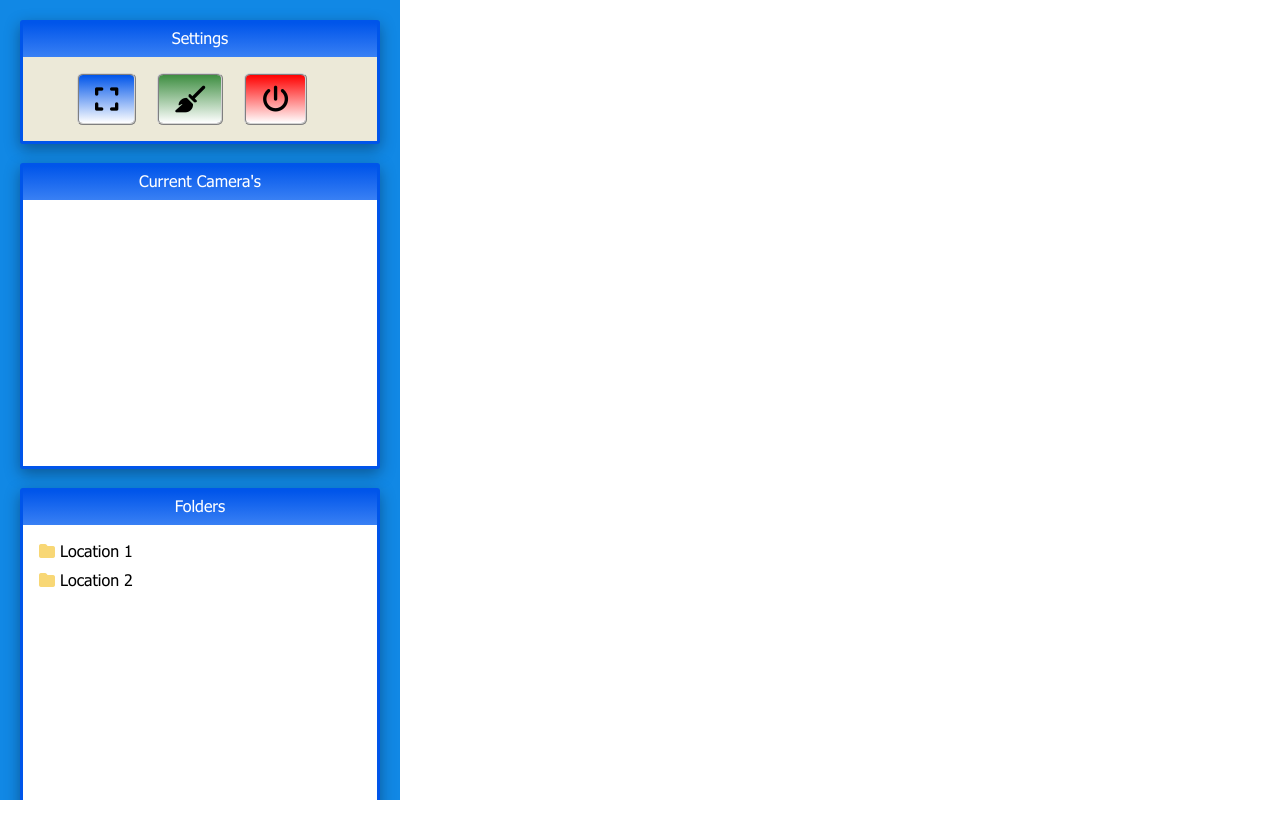
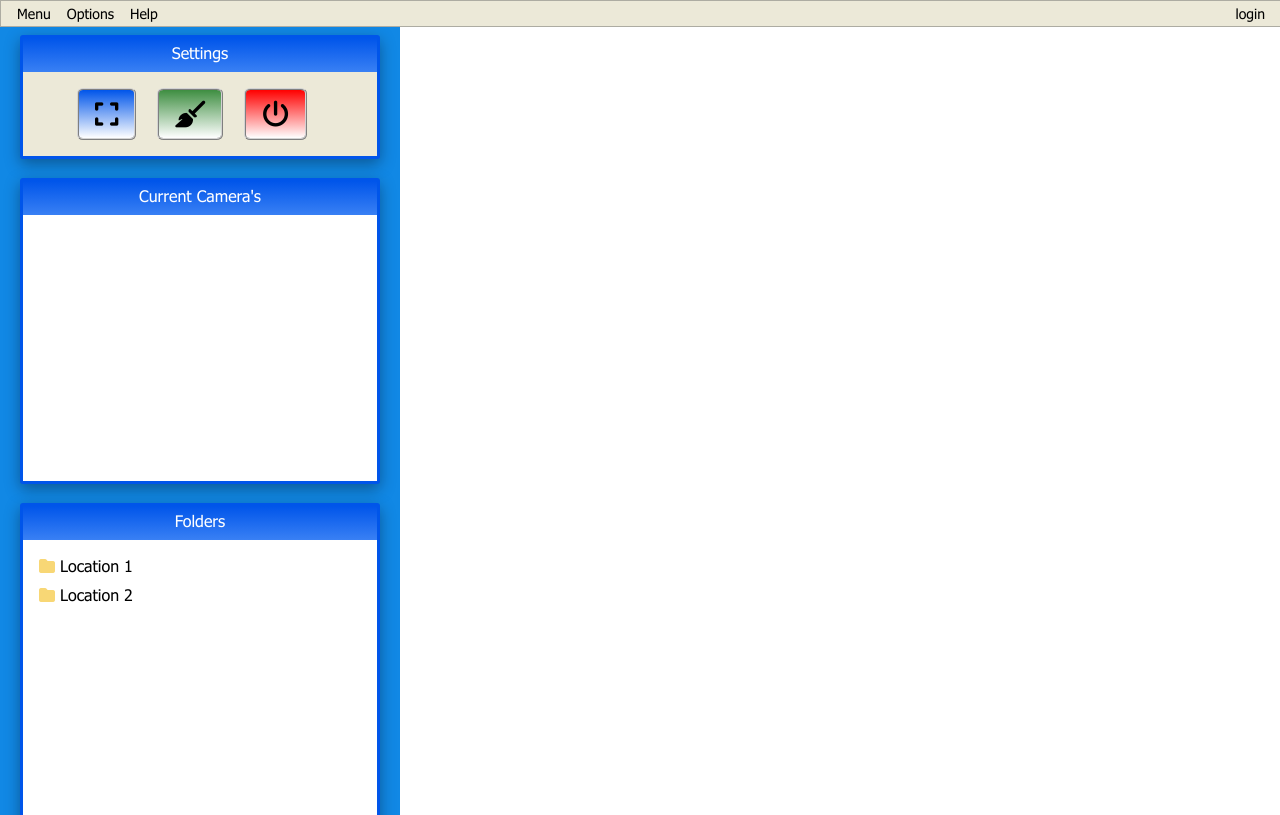
Before and after one commit to assadmustafa/scm, a plain HTML site: page index.html in a window 1280 px wide. Shown: the top 815 px of the page. Drawn offline with Linux system fonts and the light colour scheme.

Commit message:
full screen monitor option & new toolbar

```diff
--- a/index.html
+++ b/index.html
@@ -7,7 +7,14 @@
     <link rel="stylesheet" href="style.css" />
   </head>
   <body>
-
+    <div class="bar">
+      <ul>
+        <li>Menu</li>
+        <li>Options</li>
+        <li>Help</li>
+        <li style="float: right;">login</li>
+      </ul>
+    </div>
     <div id="sideMenu">
       <div class="settings">
         <p class="title">Settings</p>
@@ -49,6 +56,7 @@
         ondragover="allowDrop(event)"
       ></div>
     </div>
+
     <script src="main.js"></script>
     <script src="https://kit.fontawesome.com/059a8cc006.js" crossorigin="anonymous"></script>
   </body>
--- a/style.css
+++ b/style.css
@@ -21,6 +21,32 @@ body {
   display: flex;
 }
 
+.bar {
+  width: 100%;
+  position: absolute;
+  background-color: var(--bege);
+  border: 1px solid #75747184;
+  padding-top: 4px;
+  padding-bottom: 4px;
+}
+
+.bar ul{
+  margin-top: 0;
+  padding-left: 16px;
+  font-size: 14px;
+}
+
+.bar li{
+  float: left;
+  padding-right: 16px;
+  background-color: transparent;
+  cursor: pointer;
+}
+
+.bar li:hover{
+  text-decoration: underline;
+}
+
 #sideMenu {
   width: 400px;
   height: 100vh;
@@ -29,6 +55,7 @@ body {
   padding: 20px;
   box-sizing: border-box;
   overflow-y: auto;
+  margin-top: 15px;
 }
 
 #active-cams-list {
@@ -42,11 +69,9 @@ body {
   padding-top: 0; /* Reset padding */
   /* Styling the scrollbar */
   scrollbar-width: thin; /* For Firefox */
-  scrollbar-color: green black; /* For Firefox */
+  scrollbar-color: lightblue white; /* For Firefox */
   box-shadow: rgba(0, 0, 0, 0.35) 0px 5px 15px;
 }
-
-
 
 #folders {
   min-height: 400px;
@@ -58,6 +83,10 @@ body {
   border: 3px solid var(--azul-janela);
   border-radius: 3px;
   box-shadow: rgba(0, 0, 0, 0.35) 0px 5px 15px;
+}
+
+#folders li {
+  padding-left: 16px;
 }
 
 .title {
@@ -77,6 +106,7 @@ body {
 #mainContent {
   flex: 1;
   padding: 30px;
+  padding-top: 35px;
   box-sizing: border-box;
   float: left;
 }
@@ -106,7 +136,6 @@ body {
 li {
   list-style: none;
   user-select: none;
-  padding-left: 16px;
 }
 
 .folder {
```
